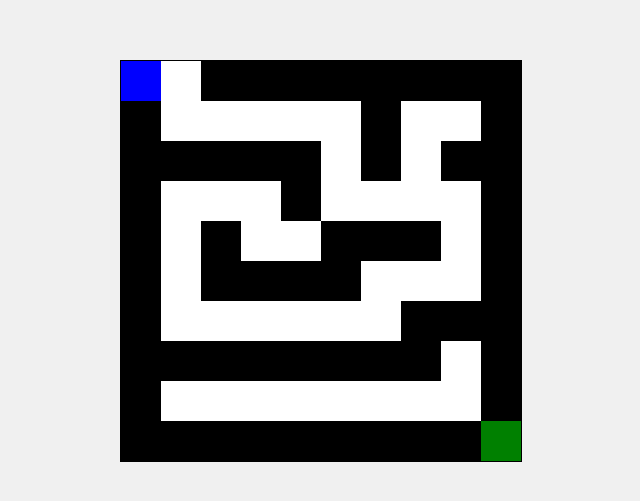
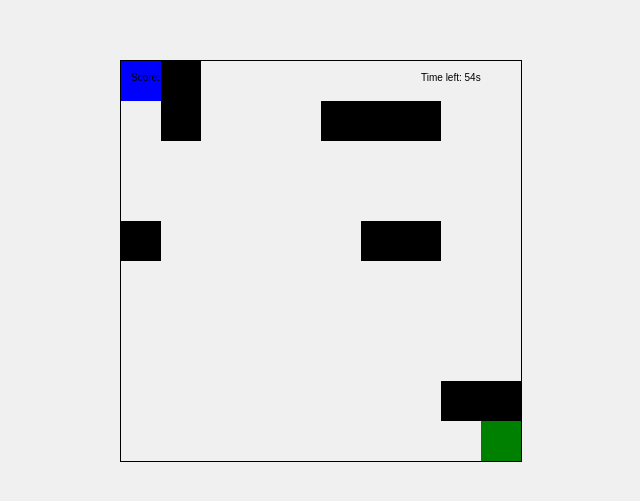
Before and after one commit to bonocho/game, a plain HTML site: page test.html in a window 1280 px wide. Shown: the part 147-648 px from the top of the page, without its empty margins (319-959 px from the left). Drawn offline with Linux system fonts and the light colour scheme.

Commit message:
Update test.html

```diff
--- a/test.html
+++ b/test.html
@@ -39,19 +39,28 @@
             color: 'green'
         };
 
-        // 정적으로 정의된 미로 배열 (0: 길, 1: 벽)
-        const maze = [
-            [0, 0, 1, 1, 1, 1, 1, 1, 1, 1],
-            [1, 0, 0, 0, 0, 0, 1, 0, 0, 1],
-            [1, 1, 1, 1, 1, 0, 1, 0, 1, 1],
-            [1, 0, 0, 0, 1, 0, 0, 0, 0, 1],
-            [1, 0, 1, 0, 0, 1, 1, 1, 0, 1],
-            [1, 0, 1, 1, 1, 1, 0, 0, 0, 1],
-            [1, 0, 0, 0, 0, 0, 0, 1, 1, 1],
-            [1, 1, 1, 1, 1, 1, 1, 1, 0, 1],
-            [1, 0, 0, 0, 0, 0, 0, 0, 0, 1],
-            [1, 1, 1, 1, 1, 1, 1, 1, 1, 1]
-        ];
+        let walls = [];
+        let numberOfWalls = 10; // 초기 벽의 개수
+
+        let score = 0;
+        let timeLeft = 60; // 제한 시간 (초)
+
+        function generateWalls() {
+            walls = [];
+            while (walls.length < numberOfWalls) {
+                const wall = {
+                    x: Math.floor(Math.random() * cols),
+                    y: Math.floor(Math.random() * rows)
+                };
+
+                // 플레이어와 목표 지점, 그리고 기존 벽과 겹치지 않도록 함
+                if ((wall.x !== player.x || wall.y !== player.y) &&
+                    (wall.x !== goal.x || wall.y !== goal.y) &&
+                    !walls.some(w => w.x === wall.x && w.y === wall.y)) {
+                    walls.push(wall);
+                }
+            }
+        }
 
         function drawTile(x, y, color) {
             context.fillStyle = color;
@@ -60,21 +69,53 @@
 
         function drawMaze() {
             context.clearRect(0, 0, canvas.width, canvas.height);
+            drawTile(player.x, player.y, player.color);
+            drawTile(goal.x, goal.y, goal.color);
 
-            // 미로 그리기
-            for (let y = 0; y < rows; y++) {
-                for (let x = 0; x < cols; x++) {
-                    if (maze[y][x] === 1) {
-                        drawTile(x, y, 'black'); // 벽 그리기
-                    } else {
-                        drawTile(x, y, 'white'); // 길 그리기
+            walls.forEach(wall => {
+                drawTile(wall.x, wall.y, 'black');
+            });
+
+            // 스코어와 제한 시간 표시
+            context.fillStyle = 'black';
+            context.fillText(`Score: ${score}`, 10, 20);
+            context.fillText(`Time left: ${timeLeft}s`, canvas.width - 100, 20);
+        }
+
+        function movePlayer(dx, dy) {
+            const newX = player.x + dx;
+            const newY = player.y + dy;
+
+            if (newX >= 0 && newX < cols && newY >= 0 && newY < rows) {
+                const isWall = walls.some(wall => wall.x === newX && wall.y === newY);
+
+                if (!isWall) {
+                    player.x = newX;
+                    player.y = newY;
+
+                    if (player.x === goal.x && player.y === goal.y) {
+                        score++;
+                        if (score % 5 === 0) {
+                            numberOfWalls += 5; // 스코어가 5의 배수일 때마다 벽 추가
+                            generateWalls();
+                        }
+                        player.x = 0;
+                        player.y = 0;
                     }
                 }
             }
 
-            // 시작 지점과 도착 지점 그리기
-            drawTile(player.x, player.y, player.color);
-            drawTile(goal.x, goal.y, goal.color);
+            drawMaze();
+        }
+
+        function updateTimer() {
+            if (timeLeft > 0) {
+                timeLeft--;
+                drawMaze();
+                setTimeout(updateTimer, 1000); // 1초마다 업데이트
+            } else {
+                alert('Time is up! Game over.');
+            }
         }
 
         document.addEventListener('keydown', event => {
@@ -94,28 +135,9 @@
             }
         });
 
-        function movePlayer(dx, dy) {
-            const newX = player.x + dx;
-            const newY = player.y + dy;
-
-            // 범위 체크
-            if (newX >= 0 && newX < cols && newY >= 0 && newY < rows) {
-                // 벽인지 체크
-                if (maze[newY][newX] === 0) {
-                    player.x = newX;
-                    player.y = newY;
-
-                    // 도착 지점에 도달했을 때
-                    if (player.x === goal.x && player.y === goal.y) {
-                        alert('You win!');
-                    }
-
-                    drawMaze();
-                }
-            }
-        }
-
+        generateWalls();
         drawMaze();
+        updateTimer();
     </script>
 </body>
 </html>
```
